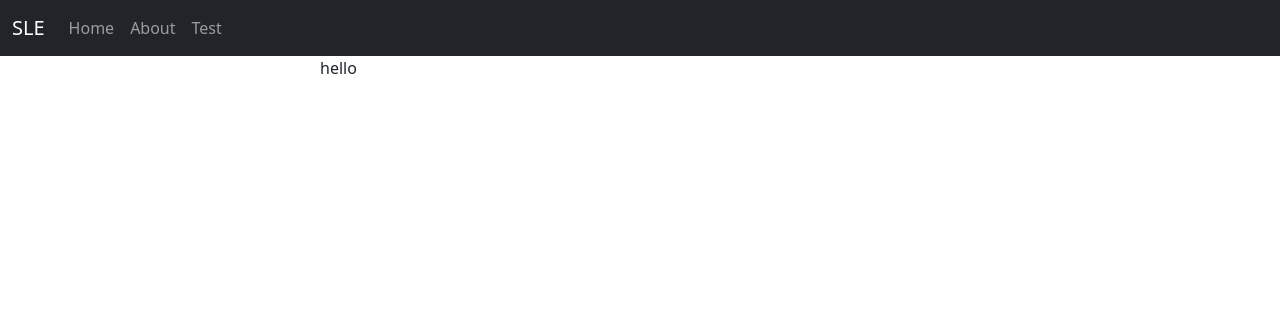
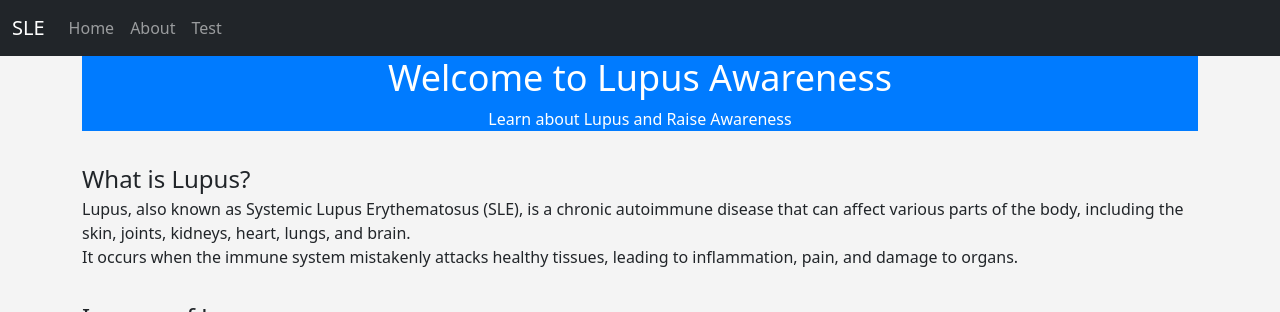
Before and after one commit to TheOrca21/DJango_SLE, a Django app: page / in a window 1280 px wide. Shown: the top 312 px of the page. Run offline with Django 4.2, Linux system fonts and the light colour scheme; parts of the project's set-up code (start-up, migrations or seed data) failed here and were passed over.

Commit message:
Before Frontend

```diff
--- a/website/Templates/home.html
+++ b/website/Templates/home.html
@@ -4,14 +4,58 @@
     <meta charset="UTF-8">
     <title>SLE</title>
     <link href="https://cdn.jsdelivr.net/npm/bootstrap@5.3.2/dist/css/bootstrap.min.css" rel="stylesheet" integrity="sha384-T3c6CoIi6uLrA9TneNEoa7RxnatzjcDSCmG1MXxSR1GAsXEV/Dwwykc2MPK8M2HN" crossorigin="anonymous">
+ <style>
+        /* Custom styles here */
+        body {
+            background-color: #f4f4f4;
+        }
+        .jumbotron {
+            background-color: #007bff;
+            color: #fff;
+        }
+        .jumbotron h1 {
+            font-size: 36px;
+        }
+        .section-content {
+            margin-top: 30px;
+        }
+        .section-header {
+            font-size: 24px;
+        }
+    </style>
 </head>
 <body>
   <script src="https://cdn.jsdelivr.net/npm/bootstrap@5.3.2/dist/js/bootstrap.bundle.min.js" integrity="sha384-C6RzsynM9kWDrMNeT87bh95OGNyZPhcTNXj1NW7RuBCsyN/o0jlpcV8Qyq46cDfL" crossorigin="anonymous"></script>
 {% include 'navbar.html' %}
 {% block content %}
-<div class="col-md-6 offset-md-3">
-<P> hello </P>
-</div>
+<div class="container">
+        <div class="jumbotron text-center">
+            <h1>Welcome to Lupus Awareness</h1>
+            <p>Learn about Lupus and Raise Awareness</p>
+        </div>
+
+        <div class="section-content">
+            <div class="section-header">What is Lupus?</div>
+            <p>
+                Lupus, also known as Systemic Lupus Erythematosus (SLE), is a chronic autoimmune disease that can affect various parts of the body, including the skin, joints, kidneys, heart, lungs, and brain.<br/> It occurs when the immune system mistakenly attacks healthy tissues, leading to inflammation, pain, and damage to organs.
+            </p>
+        </div>
+
+        <div class="section-content">
+            <div class="section-header">Images of Lupus</div>
+            <div class="row">
+                <div class="col-md-4">
+                    <img src="D:\\djsle\\image-1.jpg" alt="Lupus Image 1" class="img-fluid">
+                </div>
+                <div class="col-md-4">
+                    <img src="D:\\djsle\\image-2.jpg" alt="Lupus Image 2" class="img-fluid">
+                </div>
+                <div class="col-md-4">
+                    <img src="D:\\djsle\\image-3.jpg" alt="Lupus Image 3" class="img-fluid">
+                </div>
+            </div>
+        </div>
+    </div>
 {% endblock %}
 </body>
 </html>
```
Also changed, not shown: website/Templates/about.html (+9 -17 lines), website/Templates/forms.html (+61 -0 lines).
